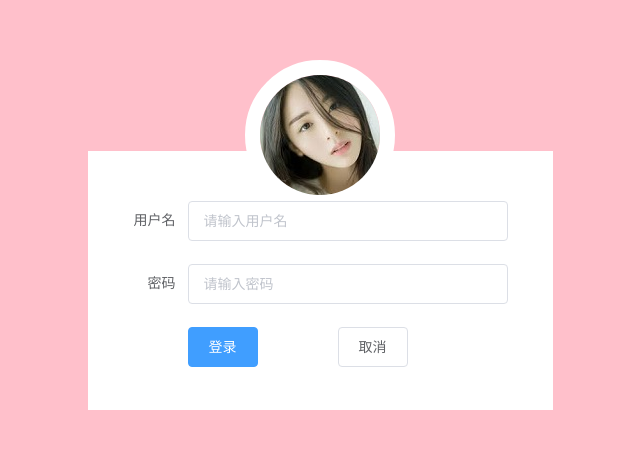
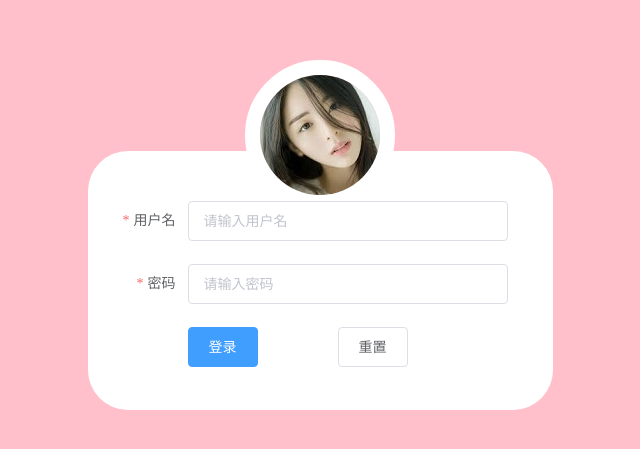
Before and after one commit to GoldAnTo/shop_admin, a Vue app: page /#/login in a window 1280 px wide. Shown: the part 249-698 px from the top of the page, without its empty margins (320-960 px from the left). Built offline with nearby package versions, Linux system fonts and the light colour scheme.

Commit message:
登录功能完成

```diff
--- a/package.json
+++ b/package.json
@@ -8,6 +8,7 @@
     "lint": "vue-cli-service lint"
   },
   "dependencies": {
+    "axios": "^0.19.0",
     "core-js": "^3.3.2",
     "element-ui": "^2.12.0",
     "vue": "^2.6.10",
--- a/src/components/Login.vue
+++ b/src/components/Login.vue
@@ -1,34 +1,69 @@
 <template>
   <div class="Login">
-    <el-form ref="form" :model="form" label-width="80px">
+    <el-form ref="form" :model="form" label-width="80px" :rules="rules" status-icon>
     <img src="../assets/avatar.jpg" alt="">
-  <el-form-item label="用户名">
-    <el-input v-model="form.userName" placeholder="请输入用户名"></el-input>
+  <el-form-item label="用户名" prop="userName">
+    <el-input v-model="form.userName" placeholder="请输入用户名" ></el-input>
   </el-form-item>
-    <el-form-item label="密码">
-    <el-input v-model="form.parseWord" placeholder="请输入密码"></el-input>
+    <el-form-item label="密码" prop="parseWord">
+    <el-input v-model="form.parseWord" placeholder="请输入密码" ></el-input>
   </el-form-item>
   <el-form-item>
     <el-button type="primary" @click="onSubmit">登录</el-button>
-    <el-button class="quey">取消</el-button>
+    <el-button class="quey" @click="resetForm">重置</el-button>
   </el-form-item>
 </el-form>
   </div>
 </template>
 
 <script>
+import axios from 'axios'
 export default {
   data () {
     return {
       form: {
         userName: '',
         parseWord: ''
-      }
-    }
+      },
+      rules: {
+        userName: [
+          { required: true, message: '请输入用户名称', trigger: ['blur', 'change'] },
+          { min: 3, max: 6, message: '长度在 3 到 8 个字符', trigger: ['blur', 'change'] }
+        ],
+        parseWord: [
+          { required: true, message: '请输入密码', trigger: ['blur', 'change'] },
+          { min: 6, max: 12, message: '长度在 6 到 12 个字符', trigger: ['blur', 'change'] }
+        ]
+      } }
   },
   methods: {
     onSubmit () {
-      console.log('submit!')
+      this.$refs.form.validate((vid, obj) => {
+        if (!vid) return
+        // console.log(vid, obj)
+        axios({
+          method: 'post',
+          url: 'http://localhost:8888/api/private/v1/login',
+          data: {
+            username: this.form.userName,
+            password: this.form.parseWord
+          }
+        }).then(res => {
+          const { data, meta } = res.data
+          if (meta.status === 400) {
+            return this.$message(meta.msg)
+          } else {
+            localStorage.setItem('token', data.token)
+            this.$router.push('/home')
+            this.$message.success(meta.msg)
+          }
+        }).catch(res => {
+          console.log(res)
+        })
+      })
+    },
+    resetForm () {
+      this.$refs.form.resetFields()
     }
   }
 }
@@ -45,6 +80,7 @@ export default {
         background-color: #fff;
         padding: 50px 45px 20px 20px;
         position: relative;
+        border-radius: 40px;
         .quey{
           margin-left: 80px;
         }
--- a/src/router/index.js
+++ b/src/router/index.js
@@ -5,7 +5,8 @@ import Login from '../components/Login'
 
 Vue.use(VueRouter)
 
-const routes = [{
+const router = new VueRouter({
+  routes: [{
     path: '/',
     redirect: '/login'
   },
@@ -19,9 +20,17 @@ const routes = [{
     component: Login
   }
   ]
+})
 
-const router = new VueRouter({
-  routes
+// 导航守卫，使用token来判断
+router.beforeEach((to, from, next) => {
+  console.log(to, from)
+  const token = localStorage.getItem('token')
+  if (to.path === '/login' || token) {
+    next()
+  } else {
+    next('/login')
+  }
 })
 
 export default router
```
Also changed, not shown: 1 other file (tests, documents, lock files or other folders). Lines whose indentation alone changed are shown as unchanged.
